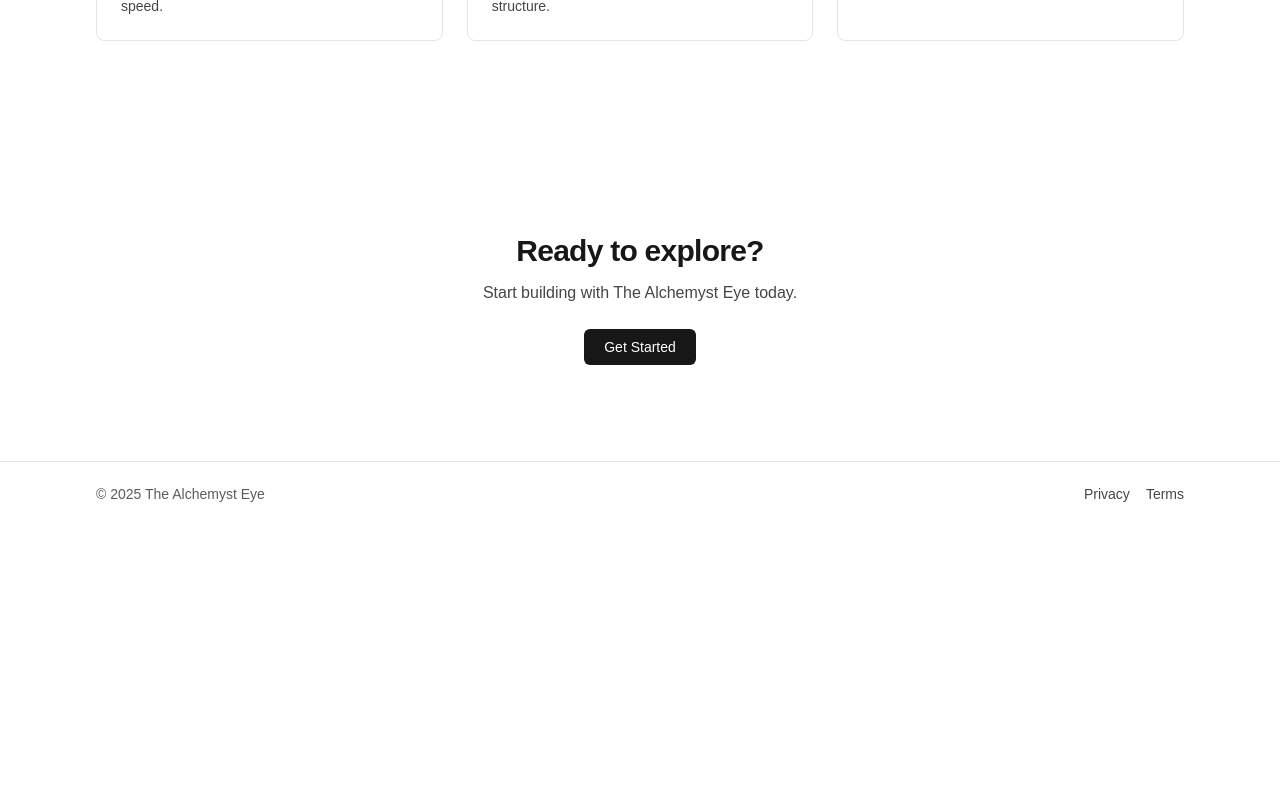
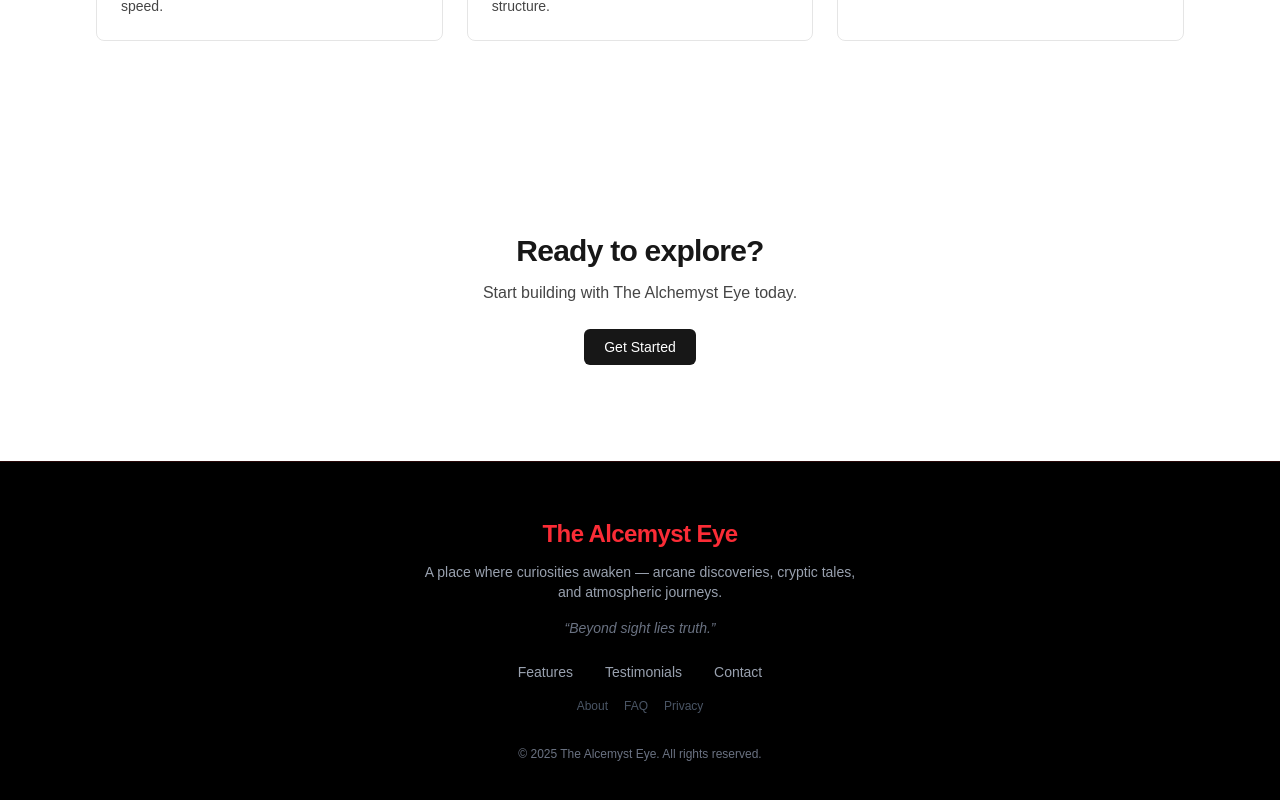
Before and after one commit to RamliWane/the-alchemyst-eye, a Next.js app: page / in a window 1280 px wide. Shown: the part 664-1464 px from the top of the page. Before the commit the page ends 1190 px from the top, so only its background shows below. Built offline with nearby package versions, Linux system fonts and the light colour scheme.

Commit message:
first footer

```diff
--- a/src/LandingPage/components/Footer.jsx
+++ b/src/LandingPage/components/Footer.jsx
@@ -1,13 +1,49 @@
+import React from "react";
+
 export default function Footer() {
+  const year = new Date().getFullYear();
+
   return (
-    <footer className="w-full border-t border-black/10 dark:border-white/10">
-      <div className="mx-auto max-w-6xl px-4 sm:px-6 lg:px-8 h-16 flex items-center justify-between text-sm">
-        <p className="opacity-70">© {new Date().getFullYear()} The Alchemyst Eye</p>
-        <div className="flex items-center gap-4 opacity-80">
-          <a className="hover:opacity-100" href="#privacy">Privacy</a>
-          <a className="hover:opacity-100" href="#terms">Terms</a>
-        </div>
+    <footer className="w-full bg-black text-red-500 py-14 text-center border-t border-red-900/30">
+      <h2 className="text-2xl font-semibold tracking-tight">
+        The Alcemyst Eye
+      </h2>
+
+      <p className="mt-3 text-sm text-gray-400 max-w-md mx-auto">
+        A place where curiosities awaken — arcane discoveries, cryptic tales, and atmospheric journeys.
+      </p>
+
+      <p className="mt-4 text-sm italic text-gray-500">
+        “Beyond sight lies truth.”
+      </p>
+
+      <div className="mt-6 flex justify-center gap-8 text-sm font-medium">
+        <a href="#features" className="text-gray-400 hover:text-red-400 transition-colors duration-300">
+          Features
+        </a>
+        <a href="#testimonials" className="text-gray-400 hover:text-red-400 transition-colors duration-300">
+          Testimonials
+        </a>
+        <a href="#contact" className="text-gray-400 hover:text-red-400 transition-colors duration-300">
+          Contact
+        </a>
       </div>
+
+      <div className="mt-4 flex justify-center gap-4 text-xs text-gray-600">
+        <a href="#about" className="hover:text-red-400 transition">About</a>
+        <a href="#faq" className="hover:text-red-400 transition">FAQ</a>
+        <a href="#privacy" className="hover:text-red-400 transition">Privacy</a>
+      </div>
+
+      <p className="mt-8 text-xs text-gray-500">
+        © {year} The Alcemyst Eye. All rights reserved.
+      </p>
+
+      <style>{`
+        html {
+          scroll-behavior: smooth;
+        }
+      `}</style>
     </footer>
   );
 }
```
Also changed, not shown: src/LandingPage/components/Hero.jsx (line endings or trailing spaces), src/LandingPage/components/Navbar.jsx (line endings or trailing spaces).
